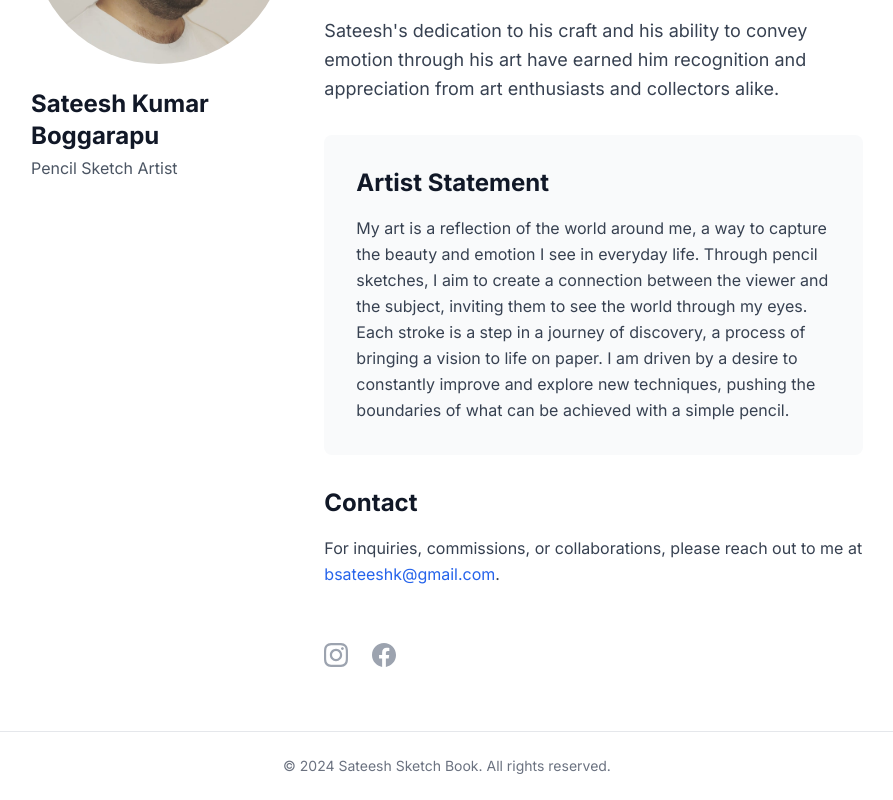
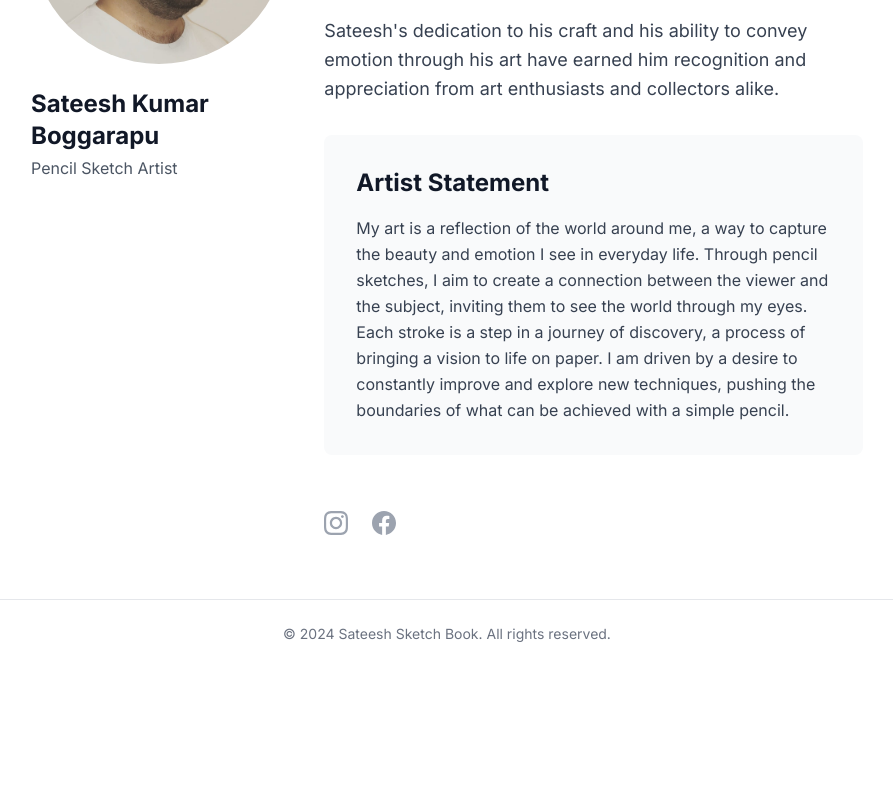
Before and after one commit to sat33shgit/SketchesWebsite, a React (Vite) app: page /about in a window 1280 px wide. Shown: the part 425-1225 px from the top of the page, without its empty margins (193-1086 px from the left). After the commit the page ends 1093 px from the top, so only its background shows below. Built offline with nearby package versions, Linux system fonts and the light colour scheme.

Commit message:
Remove redundant contact section from About page

```diff
--- a/src/pages/About.jsx
+++ b/src/pages/About.jsx
@@ -61,17 +61,6 @@ const About = () => {
               </p>
             </div>
 
-            {/* Contact */}
-            <div>
-              <h3 className="text-2xl font-bold text-gray-900 mb-4">Contact</h3>
-              <p className="text-gray-700 leading-relaxed mb-4">
-                For inquiries, commissions, or collaborations, please reach out to me at{' '}
-                <a href="mailto:bsateeshk@gmail.com" className="text-blue-600 hover:text-blue-800">
-                  bsateeshk@gmail.com
-                </a>.
-              </p>
-            </div>
-
             {/* Social Media */}
             <div className="flex space-x-6 pt-6">
               <a
```
